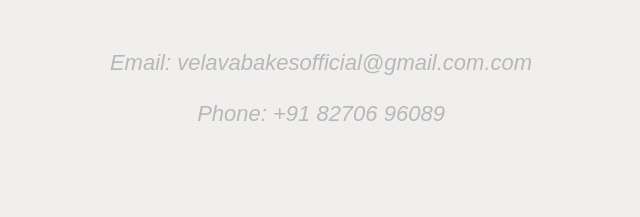
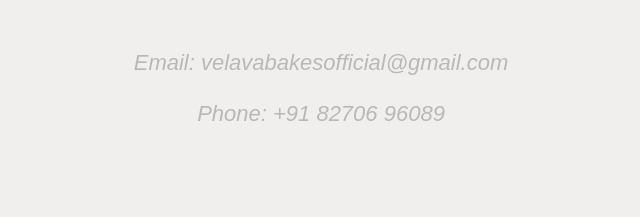
Before and after one commit to VelavaBakes/VelavaBakes, a plain HTML site: page index.html in a window 1280 px wide. Shown: the part 4624-4841 px from the top of the page, 319-959 px from the left. Drawn offline with Linux system fonts and the light colour scheme.

Commit message:
Update index.html

```diff
--- a/index.html
+++ b/index.html
@@ -235,7 +235,7 @@
             </div>
           </div>
           <div class="col-md-12 text-center ftco-animate">
-            <p style="font-size: 22px;font-style: italic;">Email: velavabakesofficial@gmail.com.com</p>
+            <p style="font-size: 22px;font-style: italic;">Email: velavabakesofficial@gmail.com</p>
 
 
             <p style="font-size: 22px;font-style: italic;">Phone: +91 82706 96089</p>
```
